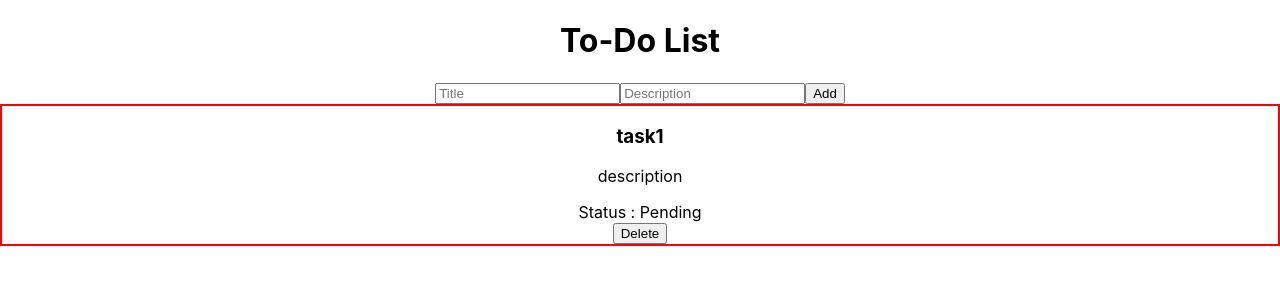
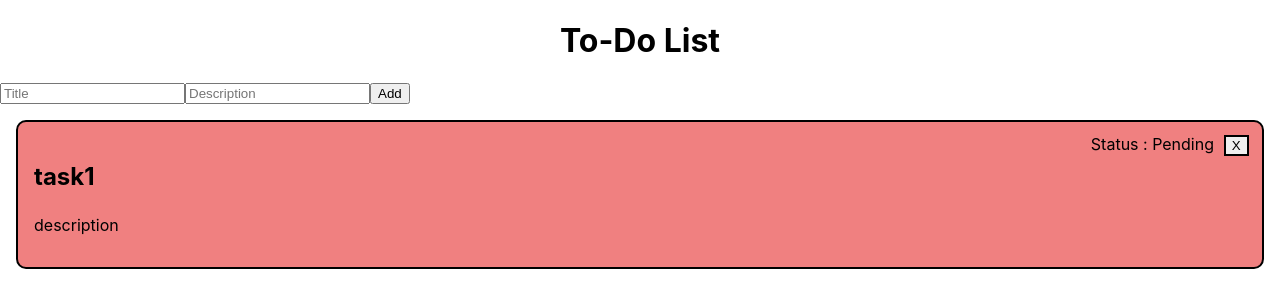
Before and after one commit to nikhil-tiwary61/to-do-app, a React (Create React App) app: page / in a window 1280 px wide. Shown: the top 308 px of the page. Built offline with nearby package versions, Linux system fonts and the light colour scheme.

Commit message:
add style to NewTask component

```diff
--- a/src/App.css
+++ b/src/App.css
@@ -1,3 +1,6 @@
 .App {
+  /* text-align: center; */
+}
+h1{
   text-align: center;
 }
--- a/src/components/NewTask.css
+++ b/src/components/NewTask.css
@@ -1,3 +1,24 @@
 .task{
-    border: 2px solid red;
+    border: 2px solid black;
+    border-radius: 10px;
+    position: relative;
+    padding: 1em;
+    margin: 1em;
+    background: lightcoral;
+    /* height: 3em; */
+    height: fit-content;
 }
+h3{
+    font-size: 1.5em;
+}
+.delete{
+    position: absolute;
+    right: 1em;
+    top: 1em;
+    border: 2px solid black;
+}
+.status{
+    position: absolute;
+    right: 3em;
+    top: 0.75em;
+}
--- a/src/components/NewTask.js
+++ b/src/components/NewTask.js
@@ -15,8 +15,10 @@ export default function NewItem({ id, title, description, deleteTask }) {
     <div className="task" onClick={handleClick}>
       <h3>{title}</h3>
       <p>{description}</p>
-      <div>Status : {status}</div>
-      <button onClick={handleDelete}>Delete</button>
+      <div className="status">Status : {status}</div>
+      <button onClick={handleDelete} className="delete">
+        X
+      </button>
     </div>
   );
 }
```
